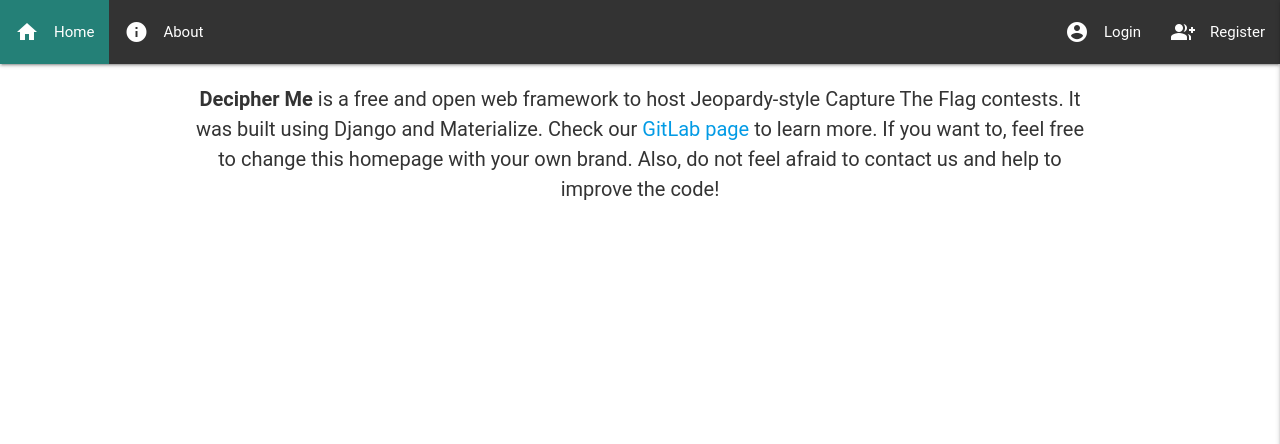
After one commit to Enigma-Unicamp/decipher-me, a Django app: page /challenge/about/ in a window 1280 px wide. The commit adds this page. Shown: the top 444 px of the page. Run offline with Django 3.2, Linux system fonts and the light colour scheme.

Commit message:
Add an About page

```diff
--- /dev/null
+++ b/decipher/challenge/templates/challenge/about.html
@@ -0,0 +1,42 @@
+{% extends 'challenge/base.html' %}
+{% load static %}
+
+{% block title %}
+  About this platform
+{% endblock %}
+
+{% block content %}
+
+  <!-- Here we have the same text three times because the text size is
+       different in differents devices -->
+  <div style="text-align: center">
+    <p class="hide-on-med-and-down" style="font-size:20px">
+      <b>Decipher Me</b> is a free and open web framework to host Jeopardy-style
+      Capture The Flag contests. It was built using Django and
+      Materialize. Check our
+      <a href="https://gitlab.com/enigmaster/decipher-me">GitLab page</a> to
+      learn more. If you want to, feel free to change this homepage with your
+      own brand. Also, do not feel afraid to contact us and help to improve the
+      code!
+    </p>
+    <p class="hide-on-large-only hide-on-small-only" style="font-size:20px">
+      <b>Decipher Me</b> is a free and open web framework to host Jeopardy-style
+      Capture The Flag contests. It was built using Django and
+      Materialize. Check our
+      <a href="https://gitlab.com/enigmaster/decipher-me">GitLab page</a> to
+      learn more. If you want to, feel free to change this homepage with your
+      own brand. Also, do not feel afraid to contact us and help to improve the
+      code!
+    </p>
+    <p class="hide-on-med-and-up" style="font-size:15px">
+      <b>Decipher Me</b> is a free and open web framework to host Jeopardy-style
+      Capture The Flag contests. It was built using Django and
+      Materialize. Check our
+      <a href="https://gitlab.com/enigmaster/decipher-me">GitLab page</a> to
+      learn more. If you want to, feel free to change this homepage with your
+      own brand. Also, do not feel afraid to contact us and help to improve the
+      code!
+    </p>
+  </div>
+
+{% endblock %}
--- a/decipher/challenge/templates/challenge/base.html
+++ b/decipher/challenge/templates/challenge/base.html
@@ -41,6 +41,12 @@
               <a class="nav-item" href="{% url 'challenge:home' %}">
                 Home
               <i class="material-icons left">home</i>
+              </a>
+            </li>
+            <li>
+              <a href="{% url 'challenge:about' %}">
+                About
+                <i class="material-icons left">info</i>
               </a>
             </li>
 
@@ -111,6 +117,12 @@
             <i class="material-icons left">home</i>
           </a>
         </li>
+        <li>
+          <a href="{% url 'challenge:about' %}">
+            About
+            <i class="material-icons left">info</i>
+          </a>
+        </li>
 
         <!-- Authenticated user options -->
         {% if request.user.is_authenticated %}
--- a/decipher/challenge/urls.py
+++ b/decipher/challenge/urls.py
@@ -10,6 +10,7 @@ app_name = 'challenge'
 urlpatterns = [
     path('', views.IndexView.as_view(), name='index'),
     path('home/', views.HomeView.as_view(), name='home'),
+    path('about/', views.AboutView.as_view(), name='about'),
     path('challenges_page/',
          views.ChallengesPageView.as_view(),
          name='challenges_page'
--- a/decipher/challenge/views.py
+++ b/decipher/challenge/views.py
@@ -28,6 +28,9 @@ class HomeView(TemplateView):
 
     template_name = 'challenge/home.html'
 
+class AboutView(TemplateView):
+
+    template_name = 'challenge/about.html'
 
 
 class ChallengesPageView(LoginRequiredMixin, View):
```
